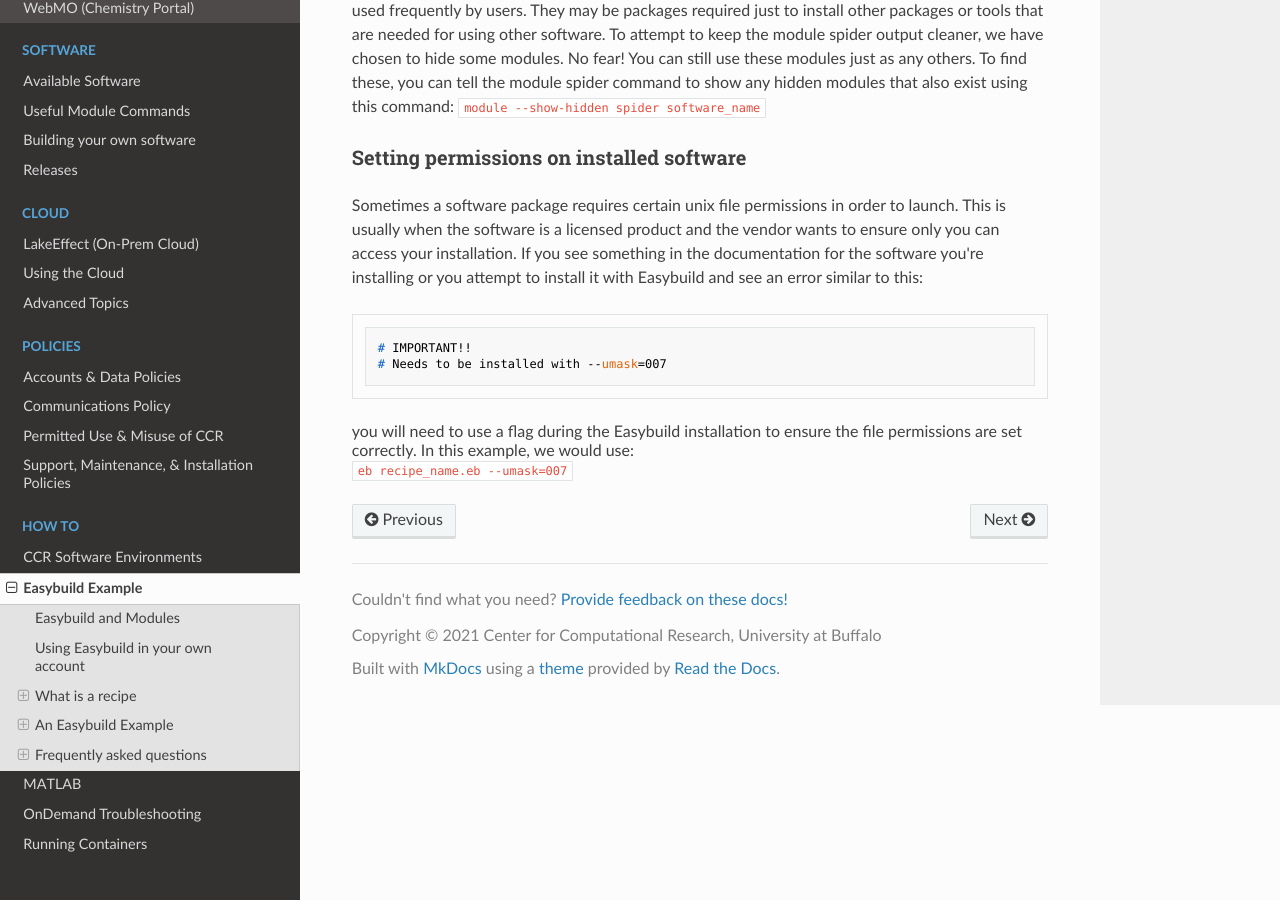
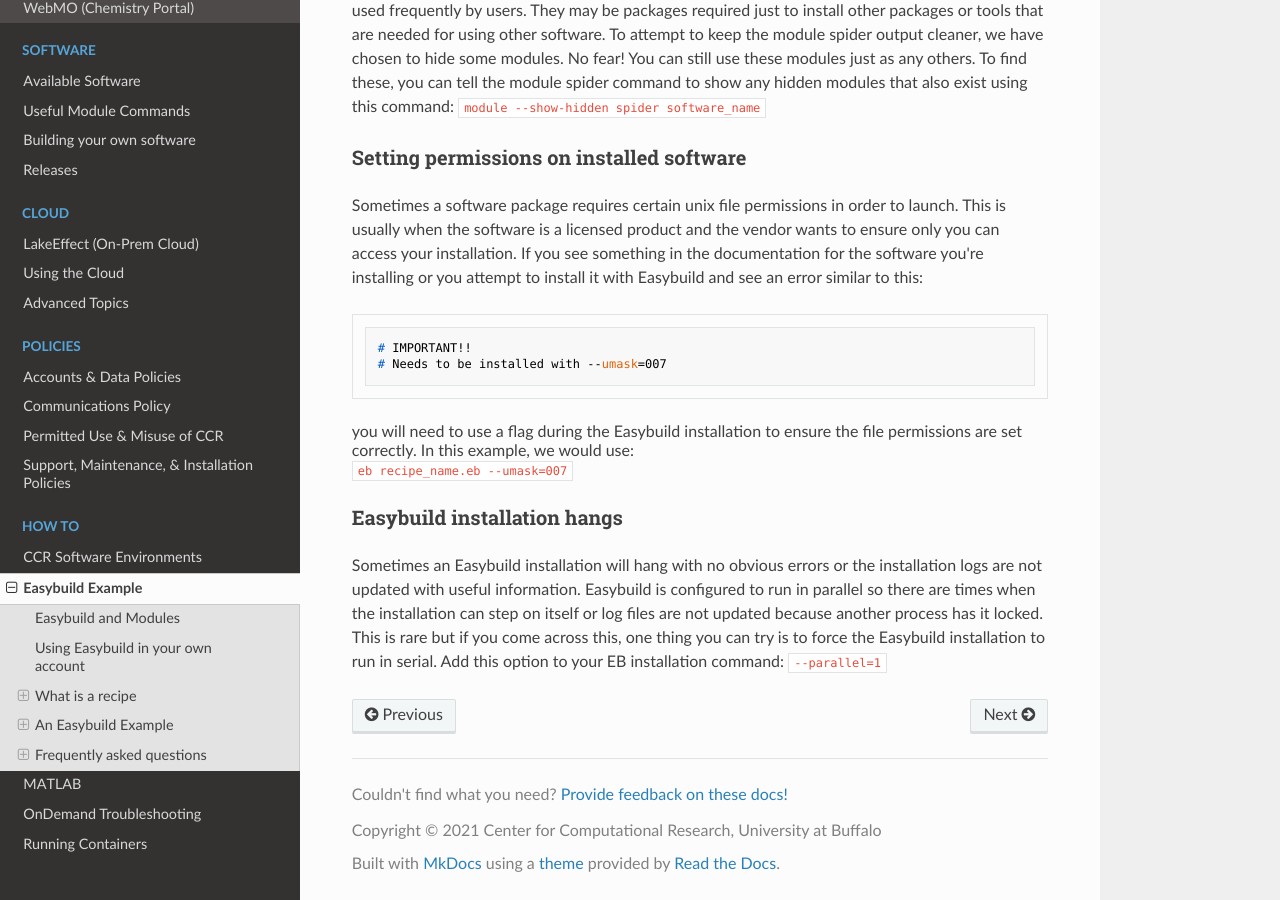
Before and after one commit to ubccr/ccrdocs, an MkDocs documentation site: the page built from pages/howto/easybuild.md, in a window 1280 px wide and 900 px high, scrolled down 14404 px. Built offline with MkDocs 1.6.1, drawn with Linux system fonts in a browser that asks for light colours; nearby versions of some CDN libraries.

Commit message:
added another FAQ

````diff
--- a/pages/howto/easybuild.md
+++ b/pages/howto/easybuild.md
@@ -469,3 +469,6 @@ Sometimes a software package requires certain unix file permissions in order to
 ```
 you will need to use a flag during the Easybuild installation to ensure the file permissions are set correctly.  In this example, we would use:
 `eb recipe_name.eb --umask=007`
+
+### Easybuild installation hangs
+Sometimes an Easybuild installation will hang with no obvious errors or the installation logs are not updated with useful information.  Easybuild is configured to run in parallel so there are times when the installation can step on itself or log files are not updated because another process has it locked.  This is rare but if you come across this, one thing you can try is to force the Easybuild installation to run in serial.  Add this option to your EB installation command:  `--parallel=1`
````
